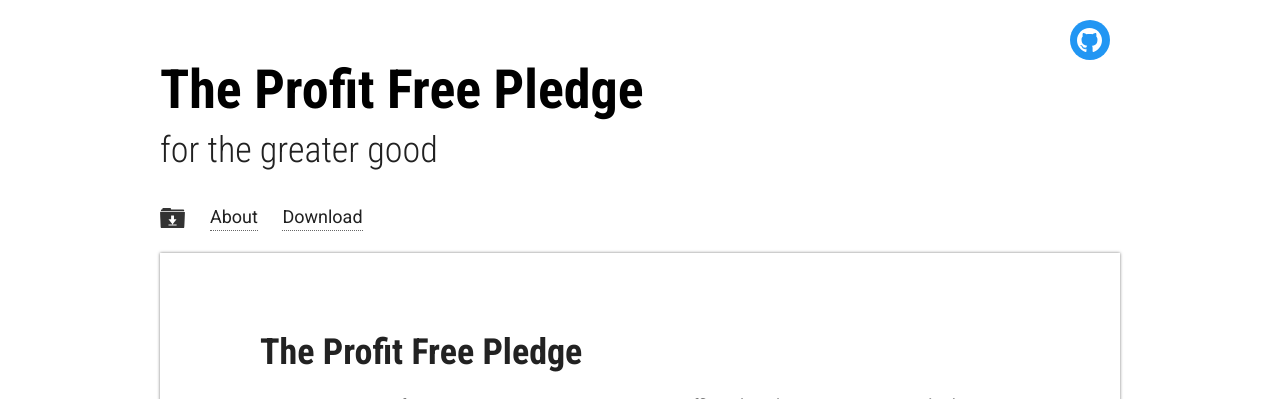
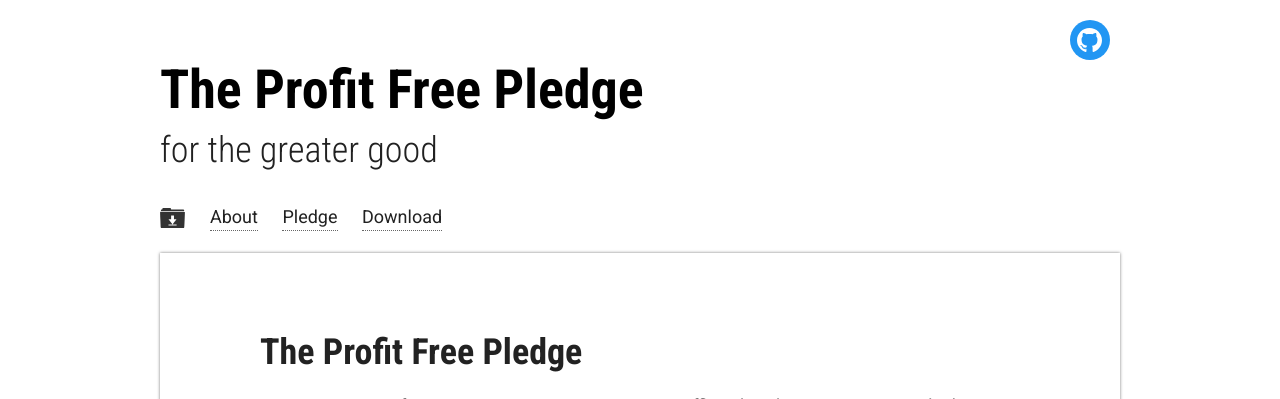
Before and after one commit to good-labs/greater-good-affirmation, a Jekyll site: the page built from docs/pledge.md, in a window 1280 px wide. Shown: the top 399 px of the page. Built offline with Jekyll 4.4.1, drawn with Linux system fonts in a browser that asks for light colours; nearby versions of some CDN libraries.

```diff
--- a/docs/_layouts/default.html
+++ b/docs/_layouts/default.html
@@ -18,6 +18,7 @@
     <section class="outer">
         <div class="downloads inner">
           <a class="download_link" href="{{ site.url }}{{ site.baseurl }}/about/">About</a>
+          <a class="download_link" href="{{ site.url }}{{ site.baseurl }}/">Pledge</a>
           <a class="download_link" href="https://github.com/good-labs/profit-free-pledge/blob/master/PROFIT_FREE_PLEDGE.md">Download</a>
         </div>
     </section>
```
